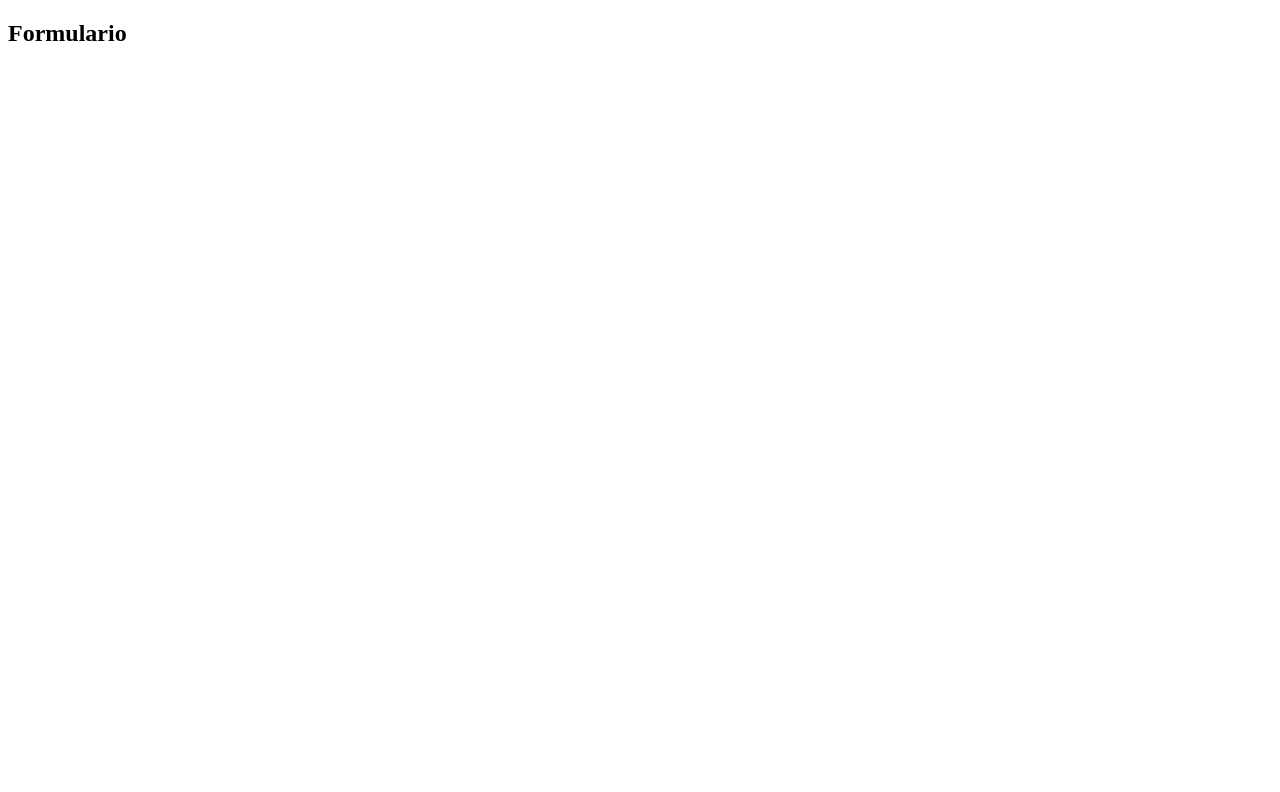
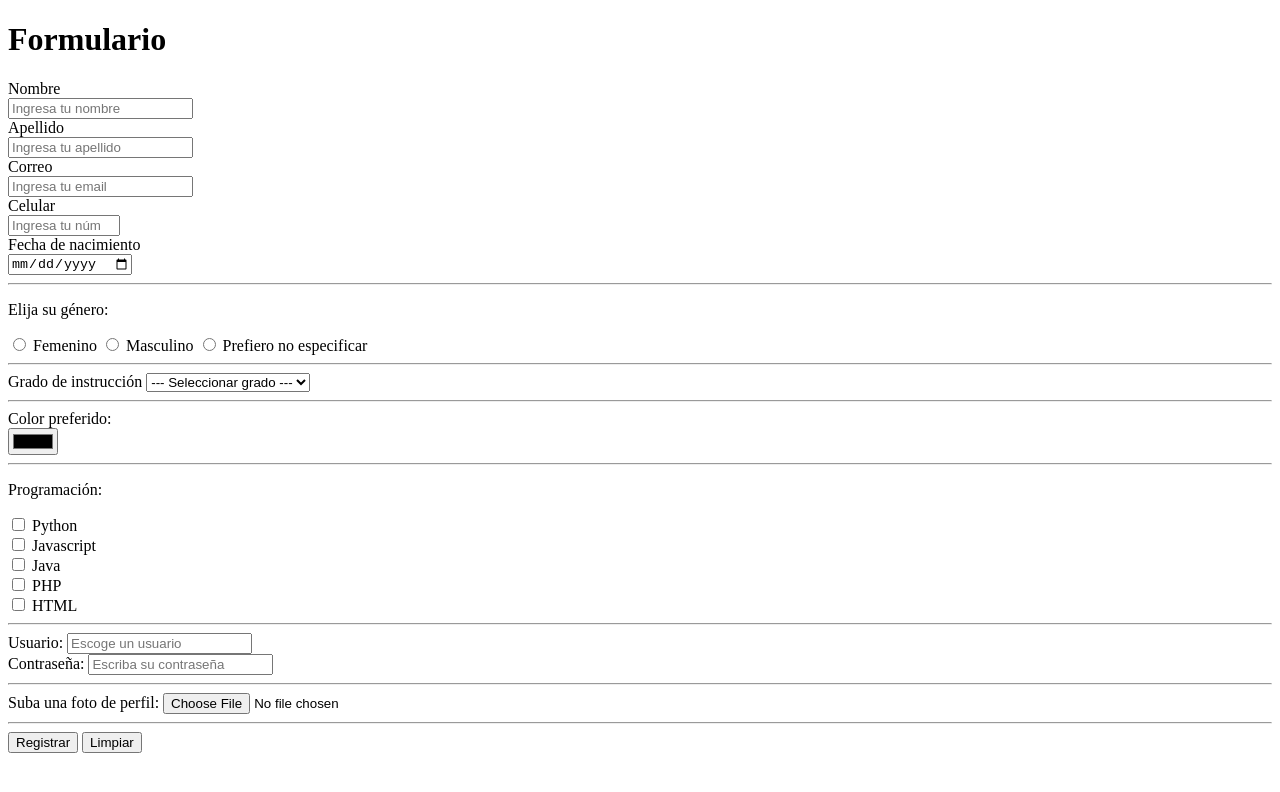
Before and after one commit to Claudia-Fernanda-Rejas-Ruiz/reto-3-mercado, a plain HTML site: page formulario/index.html in a window 1280 px wide. Drawn offline with Linux system fonts and the light colour scheme.

Commit message:
Se agregó estructura y se mejoró footer

```diff
--- a/formulario/index.html
+++ b/formulario/index.html
@@ -7,8 +7,68 @@
     <title>Formulario</title>
 </head>
 <body>
-    <article>
-        <h1>Formulario</h1>
-    </article>
+    <form action="/">
+            <h1>Formulario</h1>
+            <label for="nombre">Nombre</label>
+            </br>
+            <input type="text" id="nombre" placeholder="Ingresa tu nombre" name="nombre" required/>
+            </br>
+            <label for="apellido">Apellido</label>
+            </br>
+            <input type="text" id="apellido" placeholder="Ingresa tu apellido" name="apellido" required/>
+            </br>
+            <label for="email">Correo</label>
+            </br>
+            <input type="email" id="email" placeholder="Ingresa tu email" name="correo" required />
+            </br>
+            <label for="celular">Celular</label>
+            </br>
+            <input type="number" id="celular" placeholder="Ingresa tu número" name="celular" min="900000000" max="999999999" required/>
+            </br>
+            <label for="fecha-nacimiento">Fecha de nacimiento</label>
+            </br>
+            <input type="date" id="fecha-nacimiento" placeholder="Fecha de nacimiento" name="fecha-de-nacimiento"/>
+            <hr/>
+            <p>Elija su género:</p>
+            <input type="radio" name="sexo" id="femenino" value="femenino"/>
+            <label for="femenino">Femenino</label>
+            <input type="radio" name="sexo" id="masculino" value="masculino"/>
+            <label for="masculino">Masculino</label>
+            <input type="radio" name="sexo" id="otros" value="otros"/>
+            <label for="otros">Prefiero no especificar</label>
+            <hr/>
+            <label for="grado">Grado de instrucción</label>
+            <select name="grado" id="grado">
+                <option value="seleccion">--- Seleccionar grado ---</option>
+                <option value="inicial">Inicial</option>
+                <option value="primaria">Primaria</option>
+                <option value="secundaria">Secundaria</option>
+                <option value="tecnico">Técnico</option>
+                <option value="universitario">Universitario</option>
+                <option value="otro">Otro</option>
+            </select>
+            <hr/>
+            <label for="color">Color preferido:</label></br>
+            <input type="color" name="color" id="color"/>
+            <hr/>
+            <p>Programación:</p>
+            <input type="checkbox" name="lenguaje" id="python" value="python"> <label for="python">Python</label></br>
+            <input type="checkbox" name="lenguaje" id="javascript" value="javascript"> <label for="javascript">Javascript</label></br>
+            <input type="checkbox" name="lenguaje" id="java" value="java"> <label for="java">Java</label></br>
+            <input type="checkbox" name="lenguaje" id="php" value="php"> <label for="php">PHP</label></br>
+            <input type="checkbox" name="lenguaje" id="html" value="html"> <label for="html">HTML</label>
+            <hr/>
+            <label for="usuario">Usuario:</label>
+            <input type="text" name="usuario" id="usuario" placeholder="Escoge un usuario" minlength="8"/>
+            </br>
+            <label for="clave">Contraseña:</label>
+            <input type="password" name="clave" id="clave" placeholder="Escriba su contraseña" maxlength="36"/>
+            <hr/>
+            <label for="foto">Suba una foto de perfil:</label>
+            <input type="file" name="foto" id="foto">
+            <hr/>
+            <input type="submit" value="Registrar">
+            <input type="reset" value="Limpiar">
+    </form>
 </body>
 </html>
```
Also changed, not shown: 2 other files.
